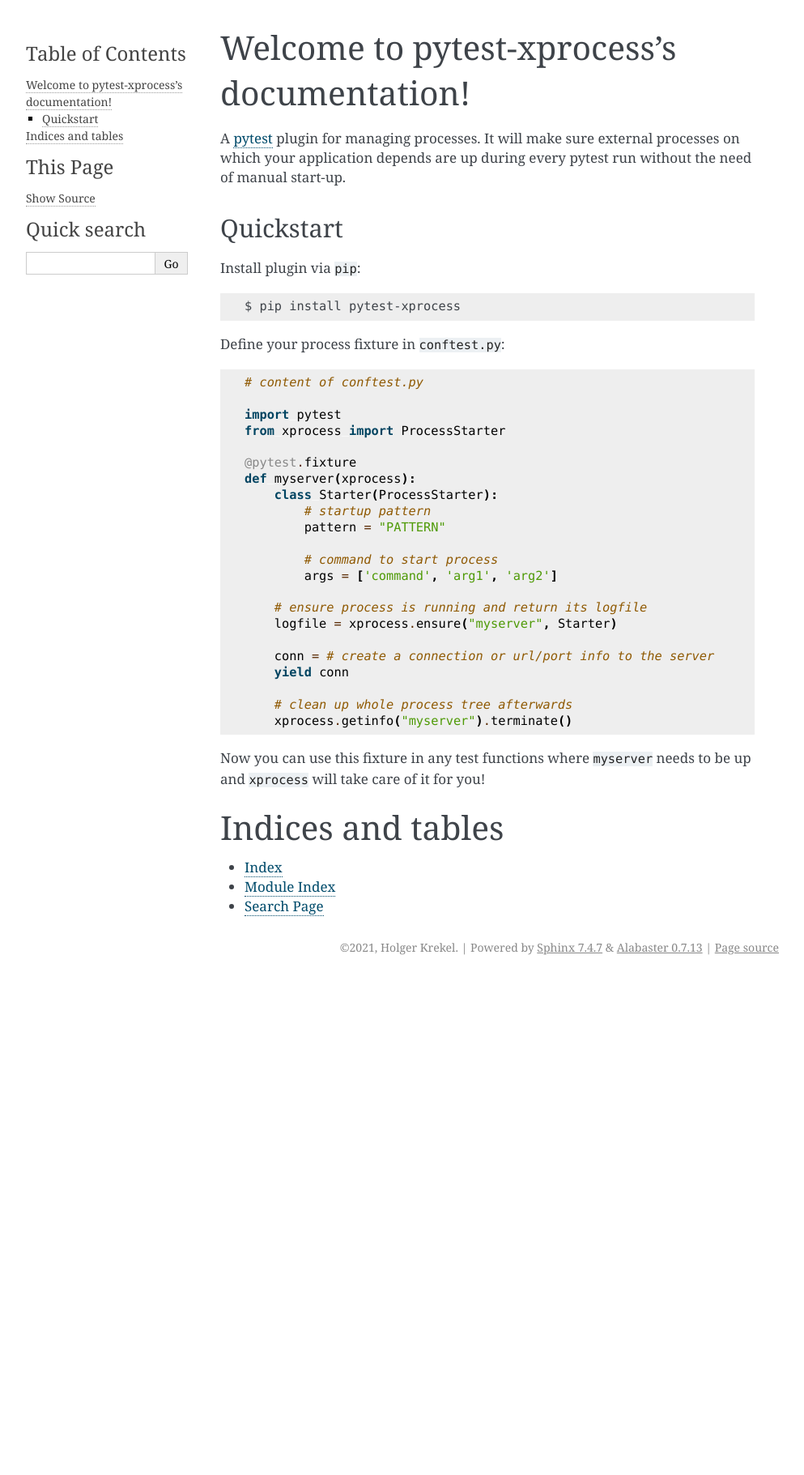
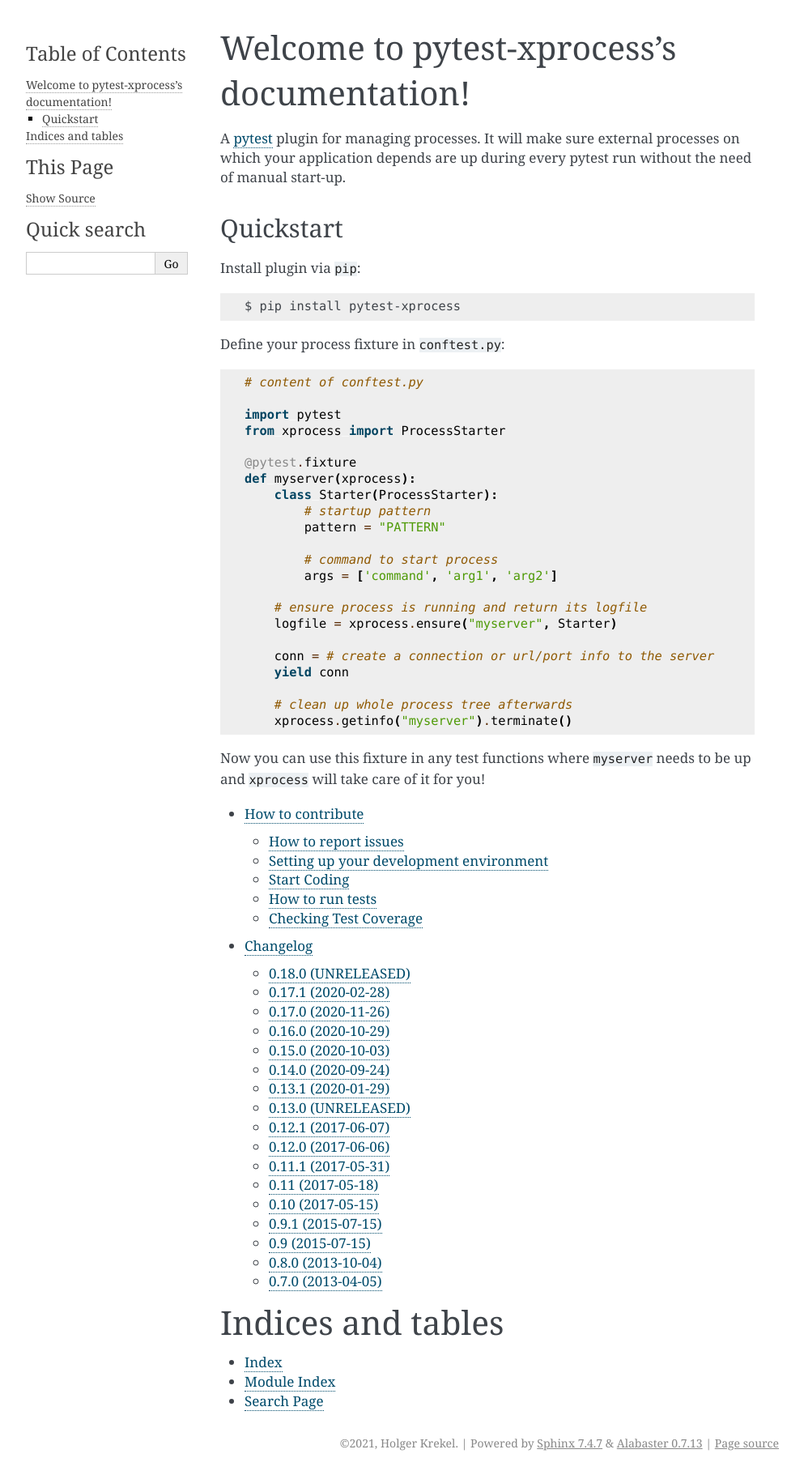
Before and after one commit to pytest-dev/pytest-xprocess, a Sphinx documentation site: the page built from docs/source/index.rst, in a window 1280 px wide. Shown: the whole page at 81% size, without its empty margins (148-1141 px from the left). Built offline with Sphinx 7.4.7, drawn with Linux system fonts in a browser that asks for light colours; before the commit the page ends 1209 px from its top, so only the background shows below that; some of the changed lines change nothing that is shown.

Commit message:
add changelog and contributing to docs

````diff
--- /dev/null
+++ b/docs/source/changes.rst
@@ -0,0 +1,138 @@
+.. _changes:
+
+Changelog
+=========
+
+0.18.0 (UNRELEASED)
+-------------------
+
+- :class:`ProcessStarter` now has attr:`terminate_on_interrupt`. This flag will
+  make xprocess attempt to terminate and clean up all started process resources
+  upon interruptions during pytest runs (CTRL+C, SIGINT and internal errors)
+  when set to `True`. It will default to `False`, so if the described behaviour
+  is desired the flag must be explicitly set `True`.
+
+- Add a new `popen_kwargs` variable to `ProcessStarter`, this variable can
+  be used for passing keyword values to the `subprocess.Popen` constructor,
+  giving the user more control over the initialized process.
+
+0.17.1 (2020-02-28)
+-------------------
+
+- Fix `ResourceWarning` in :meth:`XProcess.ensure` caused by not properly
+  waiting on process exit and leaked File handles
+
+0.17.0 (2020-11-26)
+-------------------
+
+- :class:`ProcessStarter` now has :meth:`startup_check`. This method can be optionaly overridden and will be called upon to check process responsiveness
+  after :attr:`ProcessStarter.pattern` is matched. By default, :meth:`XProcess.ensure` will only attempt to match :attr:`ProcessStarter.pattern` when starting a process, if matched, xprocess
+  will consider the process as ready to answer queries. If :meth:`startup_check` is provided though, its return value will also be considered to determine if the process has been
+  successfully started. If :meth:`startup_check` returns `True` after :attr:`ProcessStarter.pattern` has been matched, :meth:`XProcess.ensure` will return sucessfully. In contrast, if
+  :meth:`startup_check` does not return `True` before timing out, :meth:`XProcess.ensure` will raise a `TimeoutError` exception.
+- Remove deprecated :meth:`xprocess.CompatStarter`
+
+0.16.0 (2020-10-29)
+-------------------
+
+- :class:`ProcessStarter` now has a new `timeout` class variable optionaly overridden to define the maximum time :meth:`xprocess.ensure` should wait for process output when trying to match :attr:`ProcessStarter.pattern`. Defaults to 120 seconds.
+- The number of lines in the process logfile watched for :attr:`ProcessStarter.pattern` is now configurable and can be changed by setting :attr:`ProcessStarter.max_read_lines` to the desired value. Defaults to 50 lines.
+- Make :meth:`XProcessInfo.isrunning` ignore zombie processes by default. Pass ``ignore_zombies=False`` to get the previous behavior, which was to consider zombie processes as running.
+
+0.15.0 (2020-10-03)
+-------------------
+
+- pytest-xprocess now uses a sub-directory of `.pytest_cache` to store process related files.
+- Drop support for Python 2.7
+- Fixed bug when non-ascii characters were written to stdout by external
+  process
+- Removed deprecated :meth:`XProcessInfo.kill`
+
+0.14.0 (2020-09-24)
+-------------------
+
+- Now ``XProcessInfo.terminate`` will by default also terminate the entire
+  process tree. This is safer as there's no risk of leaving lingering processes
+  behind. If for some reason you need the previous behavior of only terminating
+  the root process, pass ```kill_proc_tree=False`` to ``XProcessInfo.terminate``.
+
+0.13.1 (2020-01-29)
+-------------------
+
+- Drop support for Python 2.6 and 3.4.
+
+- Ignore empty lines in log files when looking for the pattern that indicates
+  a process has started.
+
+0.13.0 (UNRELEASED)
+-------------------
+
+- Never released due to deploy issues.
+
+0.12.1 (2017-06-07)
+-------------------
+
+- Fixed example in README.md
+
+0.12.0 (2017-06-06)
+-------------------
+
+- #3: :meth:`XProcess.ensure` now accepts preferably a ProcessStarter
+  subclass to define and customize the process startup behavior. Passing a
+  simple function is deprecated and will be removed in a future release.
+
+0.11.1 (2017-05-31)
+-------------------
+
+- Restored :meth:`XProcessInfo.kill()` as alias for
+  :meth:`XProcessInfo.terminate()` for API compatibility.
+
+0.11 (2017-05-18)
+-----------------
+
+- When tearing down processes (through ``--xkill``), the
+  more polite SIGTERM is used before invoking SIGKILL,
+  allowing the process to cleanly shutdown. See
+  https://github.com/pytest-dev/pytest-xprocess/issues/1
+  for more details.
+
+- :meth:`XProcessInfo.kill()` is deprecated.
+
+0.10 (2017-05-15)
+-----------------
+
+- Project `now hosted on Github
+  <https://github.com/pytest-dev/pytest-xprocess/>`_.
+
+0.9.1 (2015-07-15)
+------------------
+
+- Don't use `__multicall__` in pytest hook
+
+0.9 (2015-07-15)
+----------------
+
+- Fix issue Log calls without parameters now print the correct message
+  instead of an empty tuple. See
+  https://bitbucket.org/pytest-dev/pytest-xprocess/pull-request/3 for more
+  info.
+
+- Use 3rd party `psutil` library for process handling
+
+0.8.0 (2013-10-04)
+------------------
+
+- Support python3 (tested on linux/win32)
+
+- Split out pytest independent process support into `xprocess.py`
+
+- Add method:`xProcessInfo.kill` and some smaller refactoring
+
+- Fix various windows related Popen / killing details
+
+- Add tests
+
+0.7.0 (2013-04-05)
+------------------
+
+- Initial release
--- /dev/null
+++ b/docs/source/contributing.rst
@@ -0,0 +1,113 @@
+.. _contributring:
+
+How to contribute
+=================
+
+All contributions are greatly appreciated!
+
+How to report issues
+~~~~~~~~~~~~~~~~~~~~
+
+Facilitating the work of potential contributors is recommended since it
+increases the likelihood of your issue being solved quickly. The few extra
+steps listed below will help clarify problems you might be facing:
+
+-   Include a `minimal reproducible example`_ when possible.
+-   Describe the expected behaviour and what actually happened including a full
+    trace-back in case of exceptions.
+-   Make sure to list details about your environment, such as your platform,
+    versions of pytest, pytest-xprocess and python release.
+
+Also, it's important to check the current open issues for similar reports
+in order to avoid duplicates.
+
+.. _minimal reproducible example: https://stackoverflow.com/help/minimal-reproducible-example
+
+Setting up your development environment
+~~~~~~~~~~~~~~~~~~~~~~~~~~~~~~~~~~~~~~~
+
+-   Fork pytest-xprocess to your GitHub account by clicking the `Fork`_ button.
+-   `Clone`_ the main repository (not your fork) to your local machine.
+
+    .. code-block:: text
+
+        $ git clone https://github.com/pytest-dev/pytest-xprocess
+        $ cd pytest-xprocess
+
+-   Add your fork as a remote to push your contributions.Replace
+    ``{username}`` with your username.
+
+    .. code-block:: text
+
+        git remote add fork https://github.com/{username}/pytest-xprocess
+
+-   Using `Tox`_, create a virtual environment and install xprocess in editable mode with development dependencies.
+
+    .. code-block:: text
+
+        $ tox -e dev
+        $ source venv/bin/activate
+
+-   Install pre-commit hooks
+
+    .. code-block:: text
+
+        $ pre-commit install
+
+.. _Fork: https://github.com/pytest-dev/pytest-xprocess/fork
+.. _Clone: https://help.github.com/en/articles/fork-a-repo#step-2-create-a-local-clone-of-your-fork
+.. _Tox: https://tox.readthedocs.io/en/latest/
+
+Start Coding
+~~~~~~~~~~~~
+
+-   Create a new branch to identify what feature you are working on.
+
+    .. code-block:: text
+
+        $ git fetch origin
+        $ git checkout -b your-branch-name origin/master
+
+-   Make your changes
+-   Include tests that cover any code changes you make and run them
+    as described below.
+-   Push your changes to your fork.
+    `create a pull request`_ describing your changes.
+
+    .. code-block:: text
+
+        $ git push --set-upstream fork your-branch-name
+
+.. _create a pull request: https://help.github.com/en/articles/creating-a-pull-request
+
+How to run tests
+~~~~~~~~~~~~~~~~
+
+You can run the test suite for the current environment with
+
+    .. code-block:: text
+
+        $ pytest
+
+To run the full test suite for all supported python versions
+
+    .. code-block:: text
+
+        $ tox
+
+Obs. CI will run tox when you submit your pull request, so this is optional.
+
+Checking Test Coverage
+~~~~~~~~~~~~~~~~~~~~~~~
+
+To get a complete report of code sections not being touched by the
+test suite run ``pytest`` using ``coverage``.
+
+.. code-block:: text
+
+    $ coverage run -m pytest
+    $ coverage html
+
+Open ``htmlcov/index.html`` in your browser.
+
+More about converage `here <https://coverage.readthedocs.io>`__.
--- a/docs/source/index.rst
+++ b/docs/source/index.rst
@@ -48,8 +48,9 @@
 
 .. toctree::
    :maxdepth: 2
-   :caption: Contents:
 
+   contributing
+   changes
 
 
 Indices and tables
````
